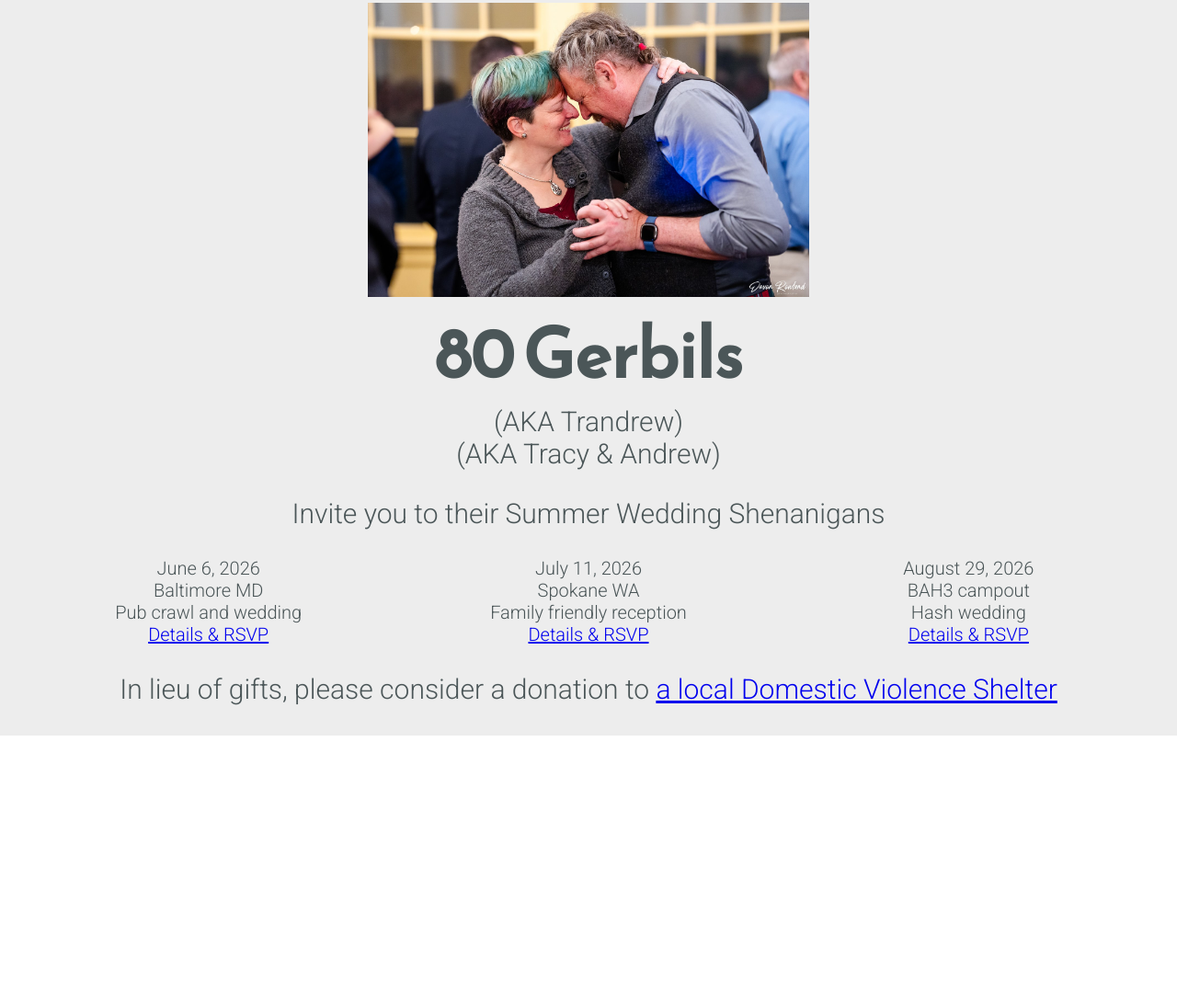
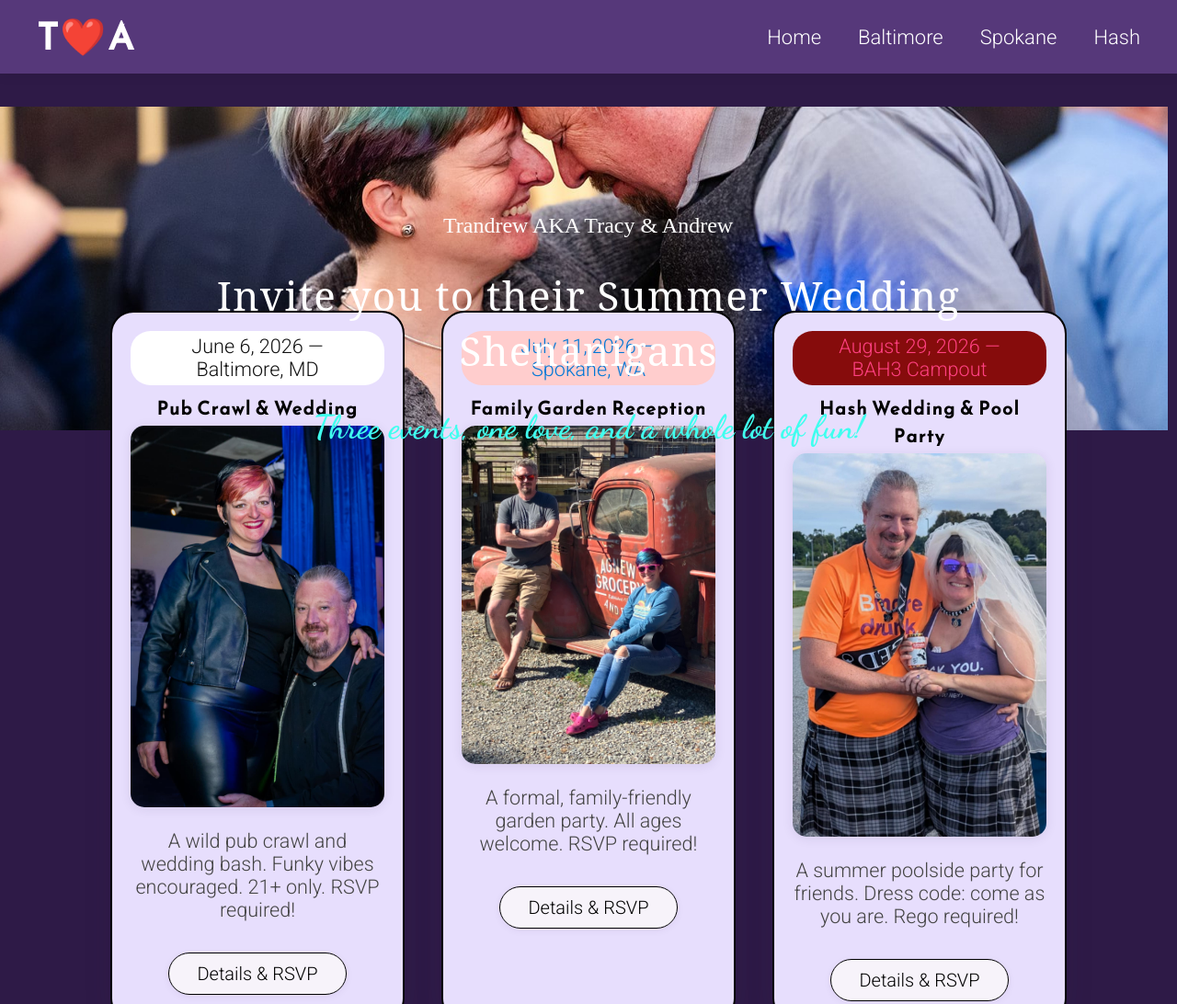
Before and after one commit to andlar/andlar.github.io, a plain HTML site: page index.html in a window 1280 px wide. Shown: the top 1092 px of the page at 92% size. Before the commit the page ends 800 px from the top, so only its background shows below. Drawn offline with Linux system fonts and the light colour scheme.

Commit message:
WIP: staged changes for theming

```diff
--- a/css/styles.css
+++ b/css/styles.css
@@ -1,3 +1,11 @@
+/* Container for page content */
+.container {
+    max-width: 1100px;
+    margin: 0 auto;
+    padding: 0 1.5em;
+    width: 100%;
+    box-sizing: border-box;
+}
 /* Typography */
 
 html {
@@ -43,8 +51,22 @@ main {
     text-align: center;
 }
 
+main > .banner {
+    width: 100vw;
+    margin-left: 49.2%;
+    transform: translateX(-50%);
+    overflow: hidden;
+    max-height: 44vh;
+    display: flex;
+    align-items: center;
+    justify-content: center;
+}
 main > .banner > img {
-    max-height: 40vh;
+    width: 100vw;
+    height: auto;
+    max-height: 44vh;
+    object-fit: cover;
+    display: block;
 }
 
 main > .intro {
@@ -62,6 +84,13 @@ main > .tagline {
     font-size: 1.5rem;
     margin: 1.5rem 0;
     font-weight: 100;
+    color:aqua;
+    :hover {
+        color: #ff4081;
+    }
+    visted {
+        color: #ff4081;
+    },s
 }
 
 main > .events {
--- /dev/null
+++ b/css/themes/baltimore-event.css
@@ -0,0 +1,52 @@
+/* Baltimore event page theme: Red & Black Funky */
+body {
+  background: linear-gradient(135deg, #c8102e 60%, #111 100%);
+  color: #fff;
+}
+
+.container {
+  max-width: 900px;
+  margin: 0 auto;
+  padding: 2em 1.5em;
+  background: rgba(0,0,0,0.55);
+  border-radius: 1.5em;
+  box-shadow: 0 4px 32px 0 rgba(0,0,0,0.18);
+}
+
+.banner img {
+  border: 4px solid #ffec00;
+  border-radius: 1em;
+  box-shadow: 0 2px 16px 0 rgba(0,0,0,0.5);
+}
+
+.intro, .tagline {
+  color: #ffec00;
+  font-family: 'Reem Kufi', sans-serif;
+  text-shadow: 2px 2px 0 #111;
+}
+
+ul li strong {
+  color: #ffec00;
+}
+
+a, .event-link {
+  color: #ffec00;
+  font-weight: bold;
+  text-decoration: underline wavy #ffec00;
+}
+
+a:hover, .event-link:hover {
+  color: #fff;
+  background: #c8102e;
+  text-decoration: underline wavy #fff;
+}
+
+hr {
+  border: 1px solid #ffec00;
+  margin: 2em 0;
+}
+
+.icons-social i {
+  color: #ffec00;
+  font-size: 2.5em;
+}
--- /dev/null
+++ b/css/themes/events-home.css
@@ -0,0 +1,177 @@
+/* Event theme color variables */
+:root {
+  --baltimore-main: #000000;
+  --baltimore-accent: #111;
+  --baltimore-funky: #ffec00;
+
+  --spokane-main: #000000;
+  --spokane-accent: #0078d7;
+  --spokane-garden: #20b2aa;
+
+  --hash-main: #000000;
+  --hash-accent: #00bcd4;
+  --hash-fun: #ff4081;
+
+  --card-bg: #f7cdcd;
+  --card-shadow: 0 4px 32px 0 rgba(60,40,80,0.10);
+  --card-radius: 1.25em;
+  --card-border: 1.5px solid #ece6f6;
+}
+
+/* Home event cards */
+
+.event-card {
+  background: rgb(231, 222, 253)!important;
+  border-radius: var(--card-radius);
+  box-shadow: var(--card-shadow);
+  border: var(--card-border);
+  margin: 1.5em 0.5em;
+  padding: 1em;
+  display: flex;
+  flex-direction: column;
+  align-items: center;
+  transition: box-shadow 0.18s, transform 0.18s;
+  position: relative;
+  min-width: 320px;
+  max-width: 400px;
+}
+.event-card:hover {
+  box-shadow: 0 8px 40px 0 rgba(60,40,80,0.16);
+  transform: translateY(-2px) scale(1.025);
+}
+
+
+.event-baltimore {
+  border: 2.5px solid var(--baltimore-main);
+}
+.event-baltimore .event-title {
+  color: var(--baltimore-main);
+  font-family: 'Reem Kufi', sans-serif;
+  letter-spacing: 1.5px;
+  font-weight: 600;
+  margin-bottom: 0.2em;
+}
+.event-baltimore .event-date {
+  color: var(--baltimore-accent);
+  background: #fff;
+  border-radius: 1em;
+  padding: 0.2em 1em;
+  font-weight: 500;
+  font-size: 1.08em;
+}
+
+
+.event-spokane {
+  border: 2.5px solid var(--spokane-main);
+}
+.event-spokane .event-title {
+  color: var(--spokane-main);
+  font-family: 'Reem Kufi', sans-serif;
+  letter-spacing: 1.5px;
+  font-weight: 600;
+  margin-bottom: 0.2em;
+}
+.event-spokane .event-date {
+  color: var(--spokane-accent);
+  background: #ffcdcd;
+  border-radius: 1em;
+  padding: 0.2em 1em;
+  margin-bottom: 0.5em;
+  font-weight: 500;
+  font-size: 1.08em;
+}
+
+
+.event-hash {
+  border: 2.5px solid var(--hash-main);
+}
+.event-hash .event-title {
+  color: var(--hash-main);
+  font-family: 'Reem Kufi', sans-serif;
+  letter-spacing: 1.5px;
+  font-weight: 600;
+  margin-bottom: 0.2em;
+}
+.event-hash .event-date {
+  color: var(--hash-fun);
+  background: #860c0c;
+  border-radius: 1em;
+  padding: 0.2em 1em;
+  margin-bottom: 0.5em;
+  font-weight: 500;
+  font-size: 1.08em;
+}
+
+
+.event-card .event-img {
+  width: 100%;
+  max-width: 320px;
+  border-radius: 0.75em;
+  margin-bottom: 1.2em;
+  box-shadow: 0 2px 12px 0 rgba(60,40,80,0.10);
+}
+
+
+.event-title {
+  font-size: 1em;
+  margin-bottom: 0.1em;
+  letter-spacing: 1.2px;
+}
+.event-date {
+  font-size: 1.08em;
+  margin-bottom: 0.5em;
+  font-family: 'Roboto', sans-serif;
+}
+.event-desc {
+  font-size: 1.08em;
+  margin-bottom: 1.1em;
+  color: #444;
+  font-family: 'Roboto', sans-serif;
+}
+.event-link {
+  display: inline-block;
+  margin-top: 0.5em;
+  padding: 0.5em 1.5em;
+  border-radius: 1.5em;
+  background: #f7f3fa;
+  color: #222;
+  font-weight: 500;
+  text-decoration: none;
+  box-shadow: 0 2px 8px 0 rgba(60,40,80,0.06);
+  border: 1.5px solid #ece6f6;
+  transition: background 0.18s, color 0.18s, border 0.18s;
+  font-size: 1em;
+}
+.event-link:hover {
+  background: #ece6f6;
+  color: #4b2e83;
+  border-color: #c8102e;
+}
+.event-baltimore .event-link {
+  border-color: var(--baltimore-main);
+  color: var(--baltimore-main);
+}
+.event-spokane .event-link {
+  border-color: var(--spokane-main);
+  color: var(--spokane-main);
+}
+.event-hash .event-link {
+  border-color: var(--hash-main);
+  color: var(--hash-main);
+}
+
+@media (max-width: 900px) {
+    .events {
+      flex-direction: row;
+      flex-wrap: wrap;
+      justify-content: center;
+      gap: 2em;
+    }
+    .event-card {
+      width: 100%;
+      max-width: 420px;
+      margin: 0 1em 2em 1em;
+      flex: 1 1 320px;
+      min-width: 320px;
+    }
+}
--- /dev/null
+++ b/css/themes/hash-event.css
@@ -0,0 +1,90 @@
+/* Ticker above hero image */
+.ticker-hero {
+  width: 100%;
+  display: flex;
+  justify-content: center;
+  align-items: center;
+  margin-bottom: -1.5em;
+  position: relative;
+  z-index: 2;
+  min-height: 70px;
+  pointer-events: none;
+}
+.ticker-text {
+  display: inline-block;
+  font-family: 'Dancing Script', cursive;
+  font-size: 2.2em;
+  color: #fff;
+  border-radius: 1.5em;
+  box-shadow: 0 2px 16px 0 rgba(0,0,0,0.10);
+  padding: 0.5em 2.2em;
+  opacity: 0;
+  transform: translateY(-40px) scale(0.98);
+  animation: tickerIn 1.2s cubic-bezier(.77,0,.18,1) 0.2s forwards;
+  text-align: center;
+  letter-spacing: 1.2px;
+}
+@keyframes tickerIn {
+  0% { opacity: 0; transform: translateY(-40px) scale(0.98); }
+  60% { opacity: 1; transform: translateY(8px) scale(1.04); }
+  100% { opacity: 1; transform: translateY(0) scale(1); }
+}
+/* Hash event page theme: Poolside, Fun, Animated */
+body {
+  background: linear-gradient(135deg, #ffb300 60%, #00bcd4 100%);
+  color: #fff;
+  animation: hash-fun-bg 6s infinite alternate ease-in-out;
+  padding: auto;
+}
+
+@keyframes hash-fun-bg {
+  0% { filter: hue-rotate(0deg); }
+  100% { filter: hue-rotate(30deg); }
+}
+
+.container {
+  max-width: 900px;
+  margin: 0 auto;
+  padding: 2em 1.5em;
+  background: rgba(0,188,212,0.45);
+  border-radius: 1.5em;
+  box-shadow: 0 4px 32px 0 rgba(0,0,0,0.18);
+}
+
+.banner img {
+  border: 4px solid #ff4081;
+  border-radius: 1em;
+  box-shadow: 0 2px 16px 0 rgba(0,0,0,0.18);
+}
+
+.intro, .tagline {
+  color: #ffb300;
+  font-family: 'Reem Kufi', sans-serif;
+  text-shadow: 2px 2px 0 #00bcd4;
+}
+
+ul li strong {
+  color: #ff4081;
+}
+
+a, .event-link {
+  color: #ff4081;
+  font-weight: bold;
+  text-decoration: underline wavy #ffb300;
+}
+
+a:hover, .event-link:hover {
+  color: #fff;
+  background: #00bcd4;
+  text-decoration: underline wavy #fff;
+}
+
+hr {
+  border: 1px solid #ffb300;
+  margin: 2em 0;
+}
+
+.icons-social i {
+  color: #ffb300;
+  font-size: 2.5em;
+}
--- /dev/null
+++ b/css/themes/spokane-event.css
@@ -0,0 +1,52 @@
+/* Spokane event page theme: Garden Party, Purple, Blue, Teal */
+body {
+  background: linear-gradient(135deg, #4b2e83 60%, #20b2aa 100%);
+  color: #fff;
+}
+
+.container {
+  max-width: 900px;
+  margin: 0 auto;
+  padding: 2em 1.5em;
+  background: rgba(75,46,131,0.55);
+  border-radius: 1.5em;
+  box-shadow: 0 4px 32px 0 rgba(0,0,0,0.18);
+}
+
+.banner img {
+  border: 4px solid #0078d7;
+  border-radius: 1em;
+  box-shadow: 0 2px 16px 0 rgba(0,0,0,0.18);
+}
+
+.intro, .tagline {
+  color: #20b2aa;
+  font-family: 'Reem Kufi', sans-serif;
+  text-shadow: 2px 2px 0 #4b2e83;
+}
+
+ul li strong {
+  color: #0078d7;
+}
+
+a, .event-link {
+  color: #0078d7;
+  font-weight: bold;
+  text-decoration: underline wavy #20b2aa;
+}
+
+a:hover, .event-link:hover {
+  color: #fff;
+  background: #4b2e83;
+  text-decoration: underline wavy #fff;
+}
+
+hr {
+  border: 1px solid #20b2aa;
+  margin: 2em 0;
+}
+
+.icons-social i {
+  color: #20b2aa;
+  font-size: 2.5em;
+}
--- /dev/null
+++ b/css/themes/wedding-modern.css
@@ -0,0 +1,140 @@
+/* Ticker above hero image (home page) */
+.ticker-hero {
+  width: 100%;
+  display: flex;
+  flex-direction: column;
+  justify-content: center;
+  align-items: center;
+  margin-bottom: -10.5em;
+  position: relative;
+  z-index: 2;
+  min-height: 70px;
+  pointer-events: none;
+}
+.ticker-text {
+  display: inline-block;
+  font-family: 'serif';
+  font-size: 2.2em;
+  color: #fff;
+  padding: 0.5em 2.2em;
+  top: 150px;
+  position: relative;
+  opacity: 0;
+  transform: translateY(-40px) scale(0.98);
+  animation: tickerIn 1.2s cubic-bezier(.77,0,.18,1) 0.2s forwards;
+  text-align: center;
+  letter-spacing: 1.2px;
+
+}
+.ticker-text-highlight {
+  font-family: 'Dancing Script', cursive;
+    top: 160px;
+position: relative;
+  font-size: 1.8em;
+  color: #40ffef;
+}
+.ticker-subtext {
+  font-family: 'sans-serif';
+  font-size: 1.2em;
+  position: relative;
+    top: 140px;
+
+  color: #fff;
+  margin-top: 0.5em;
+  opacity: 0;
+  transform: translateY(-20px) scale(0.98);
+  animation: tickerIn 1.2s cubic-bezier(.77,0,.18,1) 0.4s forwards;
+}
+@keyframes tickerIn {
+  0% { opacity: 0; transform: translateY(-40px) scale(0.98); }
+  60% { opacity: 1; transform: translateY(8px) scale(1.04); }
+  100% { opacity: 1; transform: translateY(0) scale(1); }
+}
+/* App Bar and Footer Styles for Wedding Website */
+.app-bar {
+  width: 100%;
+  background: rgba(86, 56, 122, 1);
+  box-shadow: 0 2px 12px 0 rgba(0,0,0,0.08);
+  display: flex;
+  align-items: center;
+  justify-content: space-between;
+  padding: 0.5em 2em;
+  position: sticky;
+  top: 0;
+  opacity: 1;
+  z-index: 10000;
+}
+.app-bar .logo {
+  font-family: 'Reem Kufi', sans-serif;
+  font-size: 2em;
+  color: #ffffff;
+  letter-spacing: 2px;
+  font-weight: bold;
+  display: flex;
+  align-items: center;
+}
+.app-bar nav {
+  display: flex;
+  gap: 2em;
+}
+.app-bar nav a {
+  color: #ffffff;
+  font-weight: 500;
+  text-decoration: none;
+  font-size: 1.1em;
+  transition: color 0.2s;
+}
+.app-bar nav a:hover {
+  color: #c8102e;
+}
+
+.footer {
+  width: 100%;
+  background: rgba(36, 18, 59, 0.95);
+  color: #ffffff;
+  text-align: center;
+  padding: 1.5em 0 1em 0;
+  font-size: 1em;
+  letter-spacing: 1px;
+  border-top: 1px solid #3fbcdb;
+}
+.footer a {
+  color: #c8102e;
+  text-decoration: underline dotted;
+}
+.footer a:hover {
+  color: #4b2e83;
+}
+
+/* Elegant wedding background */
+body {
+  min-height: 100vh;
+  background-attachment: fixed;
+  position: relative;
+}
+body::before {
+  content: '';
+  position: fixed;
+  top: 0; left: 0; right: 0; bottom: 0;
+  opacity: 0.12;
+  z-index: 0;
+  pointer-events: none;
+}
+
+main, .container {
+  position: relative;
+  z-index: 1;
+  background:  rgb(46, 26, 71);
+}
+
+@media (max-width: 700px) {
+  .app-bar {
+    flex-direction: column;
+    align-items: flex-start;
+    padding: 1em 1em;
+  }
+  .app-bar nav {
+    gap: 1em;
+    margin-top: 0.5em;
+  }
+}
--- a/index.html
+++ b/index.html
@@ -5,7 +5,7 @@
     <meta http-equiv="X-UA-Compatible" content="IE=edge">
     <meta name="viewport" content="width=device-width, initial-scale=1.0">
 
-    <title>80 Gerbils</title>
+    <title>T&A Wedding</title>
 
     <link rel="apple-touch-icon" sizes="57x57" href="assets/apple-icon-57x57.png">
     <link rel="apple-touch-icon" sizes="60x60" href="assets/apple-icon-60x60.png">
@@ -25,50 +25,73 @@
     <meta name="msapplication-TileImage" content="assets/ms-icon-144x144.png">
     <meta name="theme-color" content="#ffffff">
 
-    <link href="https://fonts.googleapis.com/css?family=Reem+Kufi|Roboto:300" rel="stylesheet">
+    <link href="https://fonts.googleapis.com/css?family=Reem+Kufi|Roboto:300|Dancing+Script:700&display=swap" rel="stylesheet">
     <link href="https://use.fontawesome.com/releases/v5.0.8/css/all.css" rel="stylesheet">
     <link rel="stylesheet" href="css/reset.css">
     <link rel="stylesheet" href="css/styles.css">
     <link rel="stylesheet" href="css/themes/active.css">
+    <link rel="stylesheet" href="css/themes/events-home.css">
+    <link rel="stylesheet" href="css/themes/wedding-modern.css">
   </head>
   <body>
+    <div class="app-bar">
+      <div class="logo">T❤️A</div>
+      <nav>
+        <a href="index.html">Home</a>
+        <a href="baltimore.html">Baltimore</a>
+        <a href="spokane.html">Spokane</a>
+        <a href="hash.html">Hash</a>
+      </nav>
+    </div>
     <main>
+      <div class="ticker-hero">
+        <p class="ticker-subtext">
+          Trandrew AKA Tracy &amp; Andrew<br />
+        </p>
+        <p class="ticker-text">
+          Invite you to their Summer Wedding Shenanigans
+        </p>
+        <p class="ticker-text-highlight">Three events, one love, and a whole lot of fun!</p>
+      </div>
       <div class="banner"><img src="assets/wedding.jpeg" alt="80 Gerbils at a previous wedding" /></div>
-      <div class="intro">
-        80 Gerbils
-      </div>
-      <div class="subtitle">
-        (AKA Trandrew)
-      </div>
-      <div class="subtitle">
-        (AKA Tracy &amp; Andrew)
-      </div>
-      <div class="tagline">
-        Invite you to their Summer Wedding Shenanigans
-      </div>
-      <div class="events">
-      <ul>
-        <li>June 6, 2026</li>
-        <li>Baltimore MD</li>
-        <li>Pub crawl and wedding</li>
-        <li><a href="baltimore.html">Details & RSVP</a></li>
-      </ul>
-      <ul>
-        <li>July 11, 2026</li>
-        <li>Spokane WA</li>
-        <li>Family friendly reception</li>
-        <li><a href="spokane.html">Details & RSVP</a></li>
-      </ul>
-      <ul>
-        <li>August 29, 2026</li>
-        <li>BAH3 campout</li>
-        <li>Hash wedding</li>
-        <li><a href="hash.html">Details & RSVP</a></li>
-      </ul>
-      </div>
-      <div class="tagline">
-        In lieu of gifts, please consider a donation to <a href="https://www.domesticshelters.org/fundraisers/wish-lists">a local Domestic Violence Shelter</a>
-      </div>
+      <div class="container">
+        <div class="events" style="display: flex; justify-content: center; gap: 1em; margin-top: -8em;">
+          <!-- Baltimore Event Card -->
+          <div class="event-card event-baltimore">
+            <div class="event-date">June 6, 2026 &mdash; Baltimore, MD</div>
+            <div class="event-title">Pub Crawl & Wedding</div>
+            <img class="event-img" src="assets/baltimore.jpeg" alt="80 Gerbils in rock outfits" />
+            <div class="event-desc">A wild pub crawl and wedding bash. Funky vibes encouraged. 21+ only. RSVP required!</div>
+            <a class="event-link" href="baltimore.html">Details & RSVP</a>
+          </div>
+          <!-- Spokane Event Card -->
+          <div class="event-card event-spokane">
+            <div class="event-date">July 11, 2026 &mdash; Spokane, WA</div>
+            <div class="event-title">Family Garden Reception</div>
+            <!-- Garden SVG graphic -->
+            <img class="event-img" src="assets/spokane.jpg" alt="80 Gerbils at Agnew Grocery" />
+            <div class="event-desc">A formal, family-friendly garden party. All ages welcome. RSVP required!</div>
+            <a class="event-link" href="spokane.html">Details & RSVP</a>
+          </div>
+          <!-- Hash Event Card -->
+          <div class="event-card event-hash">
+            <div class="event-date">August 29, 2026 &mdash; BAH3 Campout</div>
+            <div class="event-title">Hash Wedding & Pool Party</div>
+            <!-- Animated Pool SVG graphic -->
+            <img class="event-img" src="assets/hash2.jpeg" alt="80 Gerbils proposal picture" />
+            <div class="event-desc">A summer poolside party for friends. Dress code: come as you are. Rego required!</div>
+            <a class="event-link" href="hash.html">Details & RSVP</a>
+          </div>
+        </div>
+        <div class="tagline" style="margin-top:2em; color: aqua;">
+          In lieu of gifts, please consider a donation to <a style="color: aqua;" href="https://www.domesticshelters.org/fundraisers/wish-lists">a local Domestic Violence Shelter</a>
+        </div>
+      </div> <!-- end .container -->
+    </main>
+    <footer class="footer">
+      <div>With love, Tracy &amp; Andrew &mdash; <span style="font-family: 'Reem Kufi', sans-serif; color: #c8102e;">80 Gerbils</span></div>
+      <div style="margin-top:0.5em; font-size:0.95em;">Website lovingly crafted for our friends and family &middot; <a href="mailto:contact@80gerbils.com">Contact us</a></div>
+    </footer>
     </main>
   </body>
 </html>
```
Also changed, not shown: baltimore.html (+10 -0 lines), hash.html (+23 -1 lines), spokane.html (+12 -0 lines).
